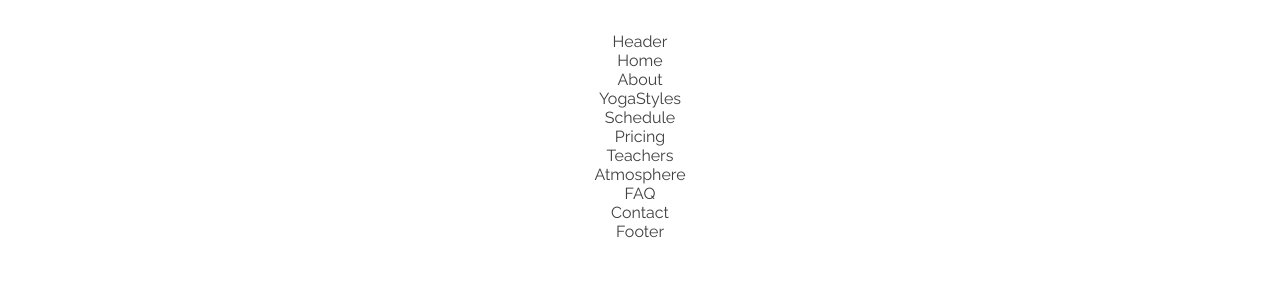
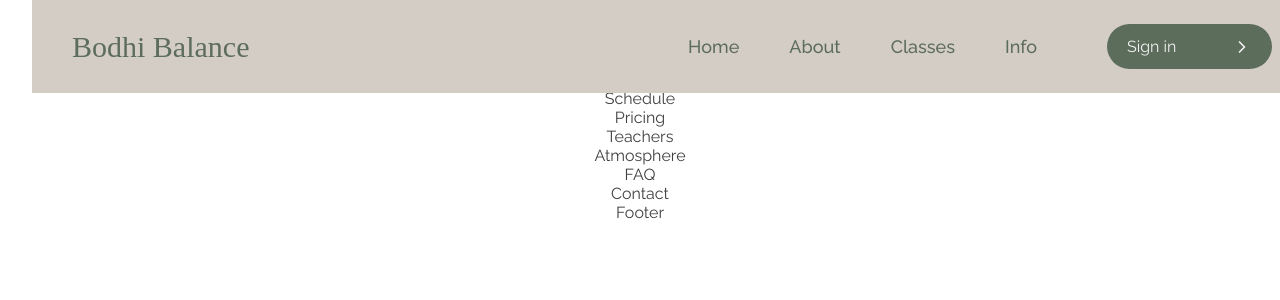
Before and after one commit to rahilevych/bodhi-balance, a React (Vite) app in the folder frontend/: page / in a window 1280 px wide. Shown: the top 300 px of the page. Built offline with nearby package versions, Linux system fonts and the light colour scheme; a web font is replaced by a local one.

Commit message:
feat: completed header with navbar
- Added responsive design for navbar
- Implemented dropdown menu for mobile version
- Added animations for smooth open/close transitions

```diff
--- a/frontend/src/components/Header/Header.module.css
+++ b/frontend/src/components/Header/Header.module.css
@@ -0,0 +1,14 @@
+.container {
+  width: 100%;
+}
+.header {
+  position: fixed;
+  top: 0;
+  z-index: 10;
+  display: flex;
+  align-items: center;
+  justify-content: center;
+  width: 100%;
+  height: var(--header-height);
+  background-color: var(--primary-color);
+}
--- a/frontend/src/components/Header/Header.tsx
+++ b/frontend/src/components/Header/Header.tsx
@@ -1,7 +1,15 @@
+import Nav from '../Nav/Nav';
 import styles from './Header.module.css';
 
 const Header = () => {
-  return <div>Header</div>;
+  return (
+    <div className={`container ${styles.container}`}>
+      {' '}
+      <header className={styles.header}>
+        <Nav />
+      </header>
+    </div>
+  );
 };
 
 export default Header;
--- a/frontend/src/components/Nav/Nav.module.css
+++ b/frontend/src/components/Nav/Nav.module.css
@@ -0,0 +1,200 @@
+.nav {
+  display: flex;
+  justify-content: space-between;
+  align-items: center;
+  width: 100%;
+  padding: 20px 40px;
+  background-color: var(--primary-background-color);
+}
+
+.logo {
+  display: flex;
+  align-items: center;
+}
+
+.logo span {
+  display: flex;
+  align-items: center;
+  justify-content: center;
+  font-family: var(--secondary-font);
+  color: var(--third-color);
+  font-size: 30px;
+  font-weight: 500;
+  text-transform: capitalize;
+  text-align: center;
+}
+.nav_menu {
+  display: flex;
+  align-items: center;
+  justify-content: space-between;
+  gap: 70px;
+}
+
+.menu {
+  display: flex;
+  align-items: center;
+  justify-content: center;
+  list-style-type: none;
+  gap: 50px;
+}
+
+.link {
+  text-decoration: none;
+  color: var(--third-color);
+  cursor: pointer;
+  transition: color 0.3s ease, transform 0.3s ease;
+  font-size: 18px;
+  font-weight: 500;
+}
+
+.link:hover {
+  color: var(--secondary-color);
+  transform: translateY(-2px);
+}
+.activ {
+  text-decoration: underline;
+  color: var(--secondary-color);
+}
+
+.activ {
+  text-decoration: underline;
+}
+
+.btn {
+  cursor: pointer;
+}
+
+.dropdown {
+  position: relative;
+}
+
+.dropdownMenu {
+  display: none;
+  position: absolute;
+  top: 100%;
+  left: 50%;
+  transform: translateX(-50%);
+  width: 170px;
+  height: auto;
+  list-style-type: none;
+  background-color: var(--third-color);
+  box-shadow: 0 8px 16px rgba(0, 0, 0, 0.1);
+  margin: 0;
+  padding: 0;
+}
+
+.dropdown:hover .dropdownMenu {
+  display: block;
+}
+
+.dropdownMenu li {
+  display: flex;
+  align-items: center;
+  justify-content: center;
+  padding: 10px 20px;
+}
+
+.dropdownMenu li .link {
+  color: var(--secondary-color);
+}
+
+.dropdownMenu li .link:hover {
+  color: var(--secondary-color);
+}
+.burger {
+  display: none;
+  cursor: pointer;
+}
+
+.burger_icon {
+  position: relative;
+  width: 2rem;
+  height: 2rem;
+  display: flex;
+  flex-direction: column;
+  justify-content: space-between;
+  transition: all 0.3s ease-in-out;
+}
+
+.line {
+  width: 100%;
+  height: 3px;
+  background-color: var(--third-color);
+  border-radius: 5px;
+  transition: all 0.5s ease;
+}
+
+.burger_open .line:nth-child(1) {
+  transform: rotate(45deg);
+  position: absolute;
+  top: 50%;
+  transform-origin: center;
+}
+
+.burger_open .line:nth-child(2) {
+  opacity: 0;
+}
+
+.burger_open .line:nth-child(3) {
+  transform: rotate(-45deg);
+  position: absolute;
+  top: 50%;
+  transform-origin: center;
+}
+
+.burger_menu {
+  visibility: hidden;
+  flex-direction: column;
+  align-items: center;
+  background-color: var(--primary-color);
+  list-style: none;
+  padding: 10px 0;
+  margin: 0;
+  position: absolute;
+  top: 100%;
+  left: 0;
+  right: 0;
+  z-index: 10;
+  box-shadow: 0 8px 16px rgba(0, 0, 0, 0.2);
+  transform: scaleY(0);
+  transform-origin: top;
+  opacity: 0;
+  transition: transform 0.5s ease, opacity 0.5s ease;
+}
+
+.burger_open .burger_menu {
+  visibility: visible;
+  transform: scaleY(1);
+  opacity: 1;
+}
+.burger_menu {
+  display: flex;
+  align-items: center;
+  justify-content: center;
+}
+
+.burger_menu li {
+  margin: 10px 0;
+}
+
+.burger_menu li a {
+  color: var(--third-color);
+  text-decoration: none;
+  font-size: 18px;
+  font-weight: 500;
+  transition: color 0.3s ease;
+}
+
+.burger_menu li a:hover {
+  color: var(--primary-color);
+}
+
+@media (max-width: 768px) {
+  .burger {
+    display: flex;
+  }
+
+  .nav_menu {
+    display: none;
+  }
+}
--- a/frontend/src/components/Nav/Nav.tsx
+++ b/frontend/src/components/Nav/Nav.tsx
@@ -1,7 +1,132 @@
 import styles from './Nav.module.css';
+import { Link } from 'react-scroll';
+import Button from '../Button/Button';
+import { useState } from 'react';
 
 const Nav = () => {
-  return <div>Nav</div>;
+  const [isMenuOpen, setIsMenuOpen] = useState(false);
+
+  const handleBurgerClick = () => {
+    setIsMenuOpen(!isMenuOpen);
+  };
+  const sectionsList = [
+    {
+      name: 'Home',
+      link: 'home',
+      dropdown: false,
+    },
+    {
+      name: 'About',
+      link: 'about',
+      dropdown: true,
+      subSections: [
+        { name: 'About Us', link: 'about' },
+        { name: 'Teachers', link: 'teachers' },
+        { name: 'Atmosphere', link: 'atmosphere' },
+      ],
+    },
+    {
+      name: 'Classes',
+      link: 'yogastyles',
+      dropdown: true,
+      subSections: [
+        { name: 'Yoga Styles', link: 'yogastyles' },
+        { name: 'Schedule', link: 'schedule' },
+      ],
+    },
+    {
+      name: 'Info',
+      link: 'pricing',
+      dropdown: true,
+      subSections: [
+        { name: 'Pricing', link: 'pricing' },
+        { name: 'FAQ', link: 'faq' },
+        { name: 'Contact', link: 'contact' },
+      ],
+    },
+  ];
+  const burgerMenu = [
+    'home',
+    'about',
+    'yoga styles',
+    'schedule',
+    'pricing',
+    'teachers',
+    'atmosphere',
+    'faq',
+    'contact',
+  ];
+
+  return (
+    <section className={styles.nav}>
+      <div className={styles.logo}>
+        <Link to='home' smooth={true}>
+          <span>Bodhi balance</span>
+        </Link>
+      </div>
+      <div className={styles.nav_menu}>
+        {' '}
+        <ul className={styles.menu}>
+          {sectionsList.map((section) => (
+            <li
+              key={section.name}
+              className={section.dropdown ? styles.dropdown : ''}>
+              <Link
+                to={section.link}
+                smooth={true}
+                className={styles.link}
+                activeClass={styles.active}>
+                {section.name}
+              </Link>
+              {section.dropdown && section.subSections && (
+                <ul className={styles.dropdownMenu}>
+                  {section.subSections.map((subSection) => (
+                    <li key={subSection.link}>
+                      <Link
+                        to={subSection.link}
+                        smooth={true}
+                        className={styles.link}>
+                        {subSection.name}
+                      </Link>
+                    </li>
+                  ))}
+                </ul>
+              )}
+            </li>
+          ))}
+        </ul>
+        <Link to='/login' className={styles.btn}>
+          <Button text='Sign in' />
+        </Link>
+      </div>
+      <div
+        className={`${styles.burger} ${isMenuOpen ? styles.burger_open : ''}`}
+        onClick={handleBurgerClick}>
+        <div className={styles.burger_icon}>
+          <span className={styles.line}></span>
+          <span className={styles.line}></span>
+          <span className={styles.line}></span>
+        </div>
+        <ul className={styles.burger_menu}>
+          {burgerMenu.map((section) => (
+            <li key={section}>
+              <Link
+                to={section}
+                smooth={true}
+                onClick={() => setIsMenuOpen(false)}>
+                {section.charAt(0).toUpperCase() + section.slice(1)}
+              </Link>
+            </li>
+          ))}
+          <li>
+            <Link to='/login' className={styles.btn}>
+              <Button text='Sign in' />
+            </Link>
+          </li>
+        </ul>
+      </div>
+    </section>
+  );
 };
 
 export default Nav;
```
